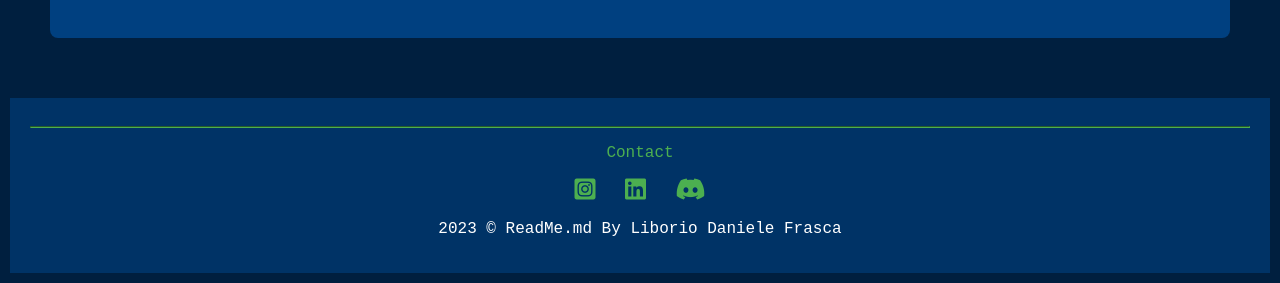
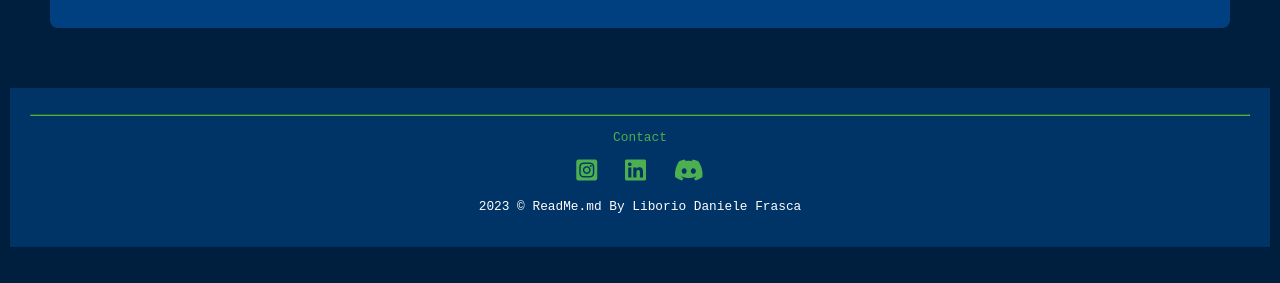
Before and after one commit to danofra/Sito-personale, a plain HTML site: page index.html in a window 1280 px wide. Shown: the part 658-941 px from the top of the page. After the commit the page ends 915 px from the top, so only its background shows below. Drawn offline with Linux system fonts and the light colour scheme; a web font is replaced by a local one.

Commit message:
mod. mobile

```diff
--- a/assets/css/style3.css
+++ b/assets/css/style3.css
@@ -173,3 +173,9 @@ hr {
     border-radius: 100%;
   }
 }
+@media screen and (min-width: 400px) {
+  main,
+  footer {
+    font-size: 80%;
+  }
+}
```
